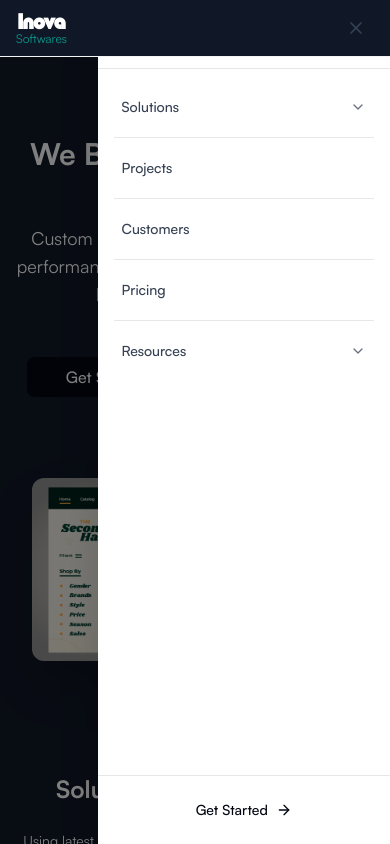
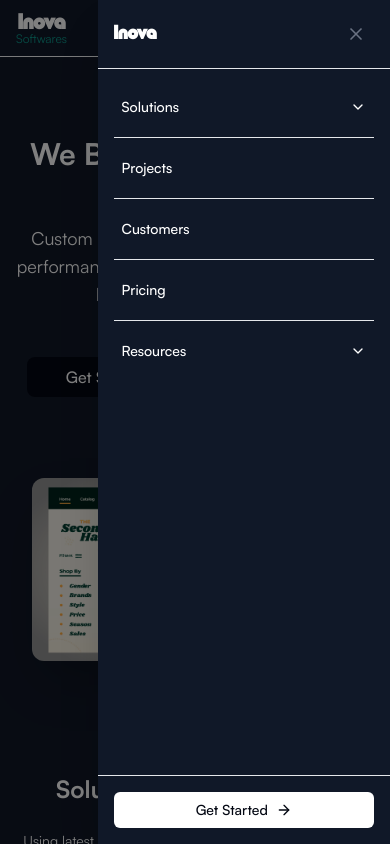
Before and after one commit to Brian-Rotich20/inovasoftwares, a Next.js app: page / in a window 390 px wide. Both pictures are taken after a click on the button 356 px from the left and 28 px from the top of the page. Shown: the top 844 px of the page. Built offline with nearby package versions, Linux system fonts and the light colour scheme.

Commit message:
Initial commit

```diff
--- a/app/components/Navbar.tsx
+++ b/app/components/Navbar.tsx
@@ -179,7 +179,7 @@ export default function ProfessionalNavbar() {
             <div className="lg:hidden">
               <button
                 onClick={() => setIsMobileOpen(!isMobileOpen)}
-                className="text-gray-700 hover:text-gray-900 p-2 rounded-md transition-colors z-60 relative"
+                className="text-white hover:text-white/90 p-2 rounded-md transition-colors z-60 relative"
               >
                 {isMobileOpen ? <X className="w-5 h-5" /> : <Menu className="w-5 h-5" />}
               </button>
@@ -190,7 +190,7 @@ export default function ProfessionalNavbar() {
 
       {/* Mobile Navigation Overlay */}
       {isMobileOpen && (
-        <div className="lg:hidden fixed inset-0 z-40">
+        <div className="lg:hidden fixed inset-0 z-50">
           {/* Background overlay */}
           <div
             className="absolute inset-0 bg-black/50 transition-opacity duration-300"
@@ -198,14 +198,14 @@ export default function ProfessionalNavbar() {
           />
 
           {/* Slide-in menu */}
-          <div className={`absolute top-0 right-0 h-full w-3/4 bg-white shadow-2xl transform transition-transform duration-300 ease-in-out ${
+          <div className={`absolute top-0 right-0 h-full w-3/4 bg-gray-900 shadow-2xl transform transition-transform duration-300 ease-in-out ${
             isMobileOpen ? 'translate-x-0' : 'translate-x-full'
           }`}>
             <div className="flex flex-col h-full">
               {/* Header */}
               <div className="flex items-center justify-between p-4 border-b border-gray-200">
-                <div className={`text-lg font-bold text-gray-900 ${logoFont.className}`}>
-                  Navigation
+                <div className={`text-lg font-bold text-white ${logoFont.className}`}>
+                  Inova
                 </div>
                 <button
                   onClick={closeMobileMenu}
@@ -224,14 +224,14 @@ export default function ProfessionalNavbar() {
                         <Link
                           href={item.href}
                           onClick={() => !item.hasDropdown && closeMobileMenu()}
-                          className="flex-1 block text-sm text-gray-700 hover:text-gray-900 font-medium py-3 px-2 hover:bg-gray-50 rounded-md transition-all duration-200"
+                          className="flex-1 block text-sm text-white hover:text-gray-900 font-medium py-3 px-2 hover:bg-gray-50 rounded-md transition-all duration-200"
                         >
                           {item.name}
                         </Link>
                         {item.hasDropdown && (
                           <button
                             onClick={() => toggleMobileDropdown(item.name)}
-                            className="p-2 text-gray-500 hover:text-gray-700"
+                            className="p-2 text-white hover:text-white/90"
                           >
                             <ChevronDown className={`w-4 h-4 transition-transform ${activeMobileDropdown === item.name ? 'rotate-180' : ''}`} />
                           </button>
@@ -250,7 +250,7 @@ export default function ProfessionalNavbar() {
                                     onClick={closeMobileMenu}
                                     className="block hover:bg-white p-2 rounded transition-colors"
                                   >
-                                    <h4 className="text-xs font-semibold text-gray-900 mb-1">
+                                    <h4 className="text-xs font-semibold text-white-900 mb-1">
                                       {solution.title}
                                     </h4>
                                     <p className="text-xs text-gray-600">
@@ -262,7 +262,7 @@ export default function ProfessionalNavbar() {
                                       <Link
                                         href={subitem.href}
                                         onClick={closeMobileMenu}
-                                        className="block text-xs font-medium text-gray-800 hover:text-gray-900 py-1 hover:bg-white rounded px-2 transition-colors"
+                                        className="block text-xs font-medium text-white hover:text-gray-900 py-1 hover:bg-white rounded px-2 transition-colors"
                                       >
                                         {subitem.title}
                                       </Link>
@@ -272,7 +272,7 @@ export default function ProfessionalNavbar() {
                                             <Link
                                               href={item.href}
                                               onClick={closeMobileMenu}
-                                              className="block text-xs text-gray-600 hover:text-gray-900 py-1 px-2 hover:bg-white rounded transition-colors"
+                                              className="block text-xs text-white hover:text-gray-900 py-1 px-2 hover:bg-white rounded transition-colors"
                                             >
                                               • {item.name}
                                             </Link>
@@ -291,7 +291,7 @@ export default function ProfessionalNavbar() {
                                   key={rIndex}
                                   href={resource.href}
                                   onClick={closeMobileMenu}
-                                  className="block text-xs text-gray-600 hover:text-gray-900 py-2 px-2 hover:bg-gray-50 rounded transition-colors"
+                                  className="block text-xs text-white hover:text-gray-900 py-2 px-2 hover:bg-gray-50 rounded transition-colors"
                                 >
                                   {resource.name}
                                 </Link>
```
